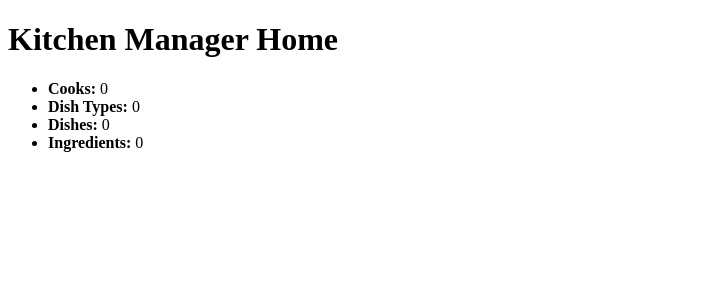
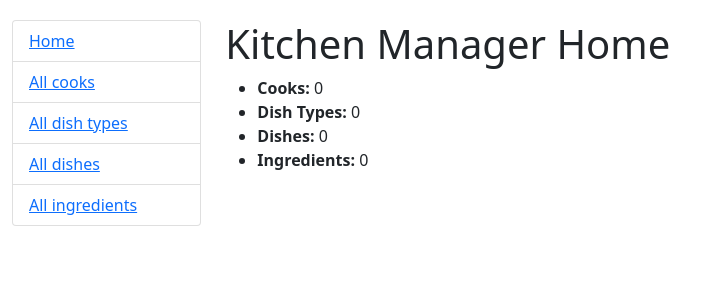
Before and after one commit to m1b0mb0/kitchen-management-system, a Django app: page / in a window 1280 px wide. Shown: the top 300 px of the page, without its empty margins (0-724 px from the left). Run offline with Django 5.2, Linux system fonts and the light colour scheme; data that the repository does not hold is empty.

Commit message:
Add sidebar include and update base template

```diff
--- /dev/null
+++ b/static/css/styles.css
@@ -0,0 +1,8 @@
+body {
+    margin-top: 20px;
+}
+
+.link-to-page {
+    float: right;
+    margin: 0 2px 0 2px;
+}
--- a/templates/base.html
+++ b/templates/base.html
@@ -6,8 +6,27 @@
   {% endblock title %}
   <meta charset="UTF-8">
   <meta name="viewport" content="width=device-width, initial-scale=1.0">
+  <link href="https://cdn.jsdelivr.net/npm/bootstrap@5.1.3/dist/css/bootstrap.min.css"
+        rel="stylesheet"
+        integrity="sha384-1BmE4kWBq78iYhFldvKuhfTAU6auU8tT94WrHftjDbrCEXSU1oBoqyl2QvZ6jIW3"
+        crossorigin="anonymous">
+  {% load static %}
+  <link rel="stylesheet" href="{% static 'css/styles.css' %}">
 </head>
 <body>
-  {% block content %}{% endblock content %}
+<div class="container-fluid">
+  <div class="row">
+    <div class="col-sm-2">
+
+      {% block sidebar %}
+        {% include "includes/sidebar.html" %}
+      {% endblock sidebar %}
+
+    </div>
+    <div class="col-sm-10 ">
+      {% block content %}{% endblock content %}
+    </div>
+  </div>
+</div>
 </body>
 </html>
--- /dev/null
+++ b/templates/includes/sidebar.html
@@ -0,0 +1,7 @@
+<ul class="sidebar-nav list-group">
+  <li class="list-group-item"><a href="{% url 'kitchen:index' %}">Home</a></li>
+  <li class="list-group-item"><a href="#">All cooks</a></li>
+  <li class="list-group-item"><a href="#">All dish types</a></li>
+  <li class="list-group-item"><a href="#">All dishes</a></li>
+  <li class="list-group-item"><a href="#">All ingredients</a></li>
+</ul>
```
